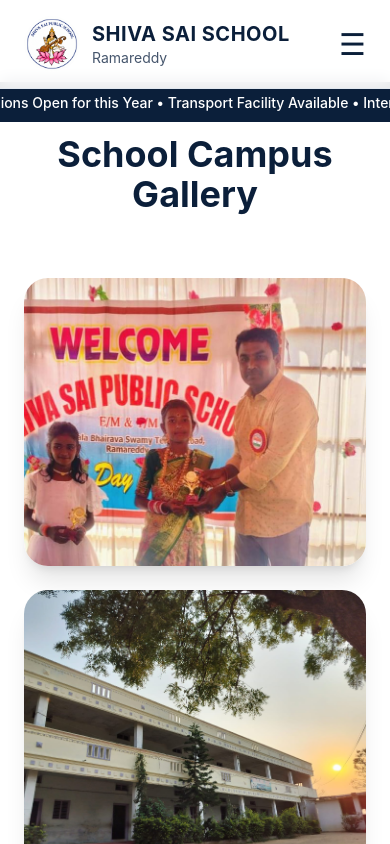
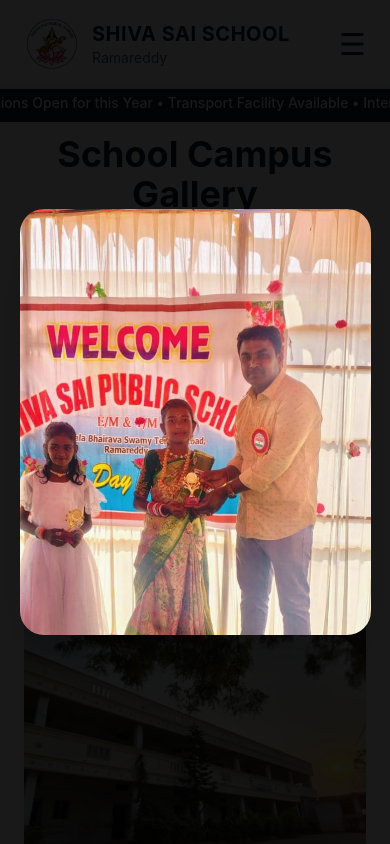
Before and after one commit to shivasaipublicschool-2004/shiva-sai-school, a React (Vite) app: page / in a window 390 px wide. Both pictures are taken after a click on the picture 195 px from the left and 5376 px from the top of the page. Shown: the part 4954-5798 px from the top of the page. Built offline with nearby package versions, Linux system fonts and the light colour scheme.

Commit message:
Improved responsive mobile menu

```diff
--- a/src/App.jsx
+++ b/src/App.jsx
@@ -593,6 +593,19 @@ export default function ShivaSaiSchoolWebsite() {
         </div>
       </section>
 
+      {selectedImage && (
+  <div
+    className="fixed inset-0 z-[100] flex items-center justify-center bg-black/90 p-6"
+    onClick={() => setSelectedImage(null)}
+  >
+    <img
+      src={selectedImage}
+      alt="Selected"
+      className="max-h-[90vh] max-w-[90vw] rounded-3xl shadow-2xl"
+    />
+  </div>
+)}
+
       {/* Footer */}
       <footer className="border-t border-white/10 bg-[#081426] py-8 text-center text-sm text-slate-400">
         © 2026 SHIVA SAI SCHOOL. All Rights Reserved.
```
